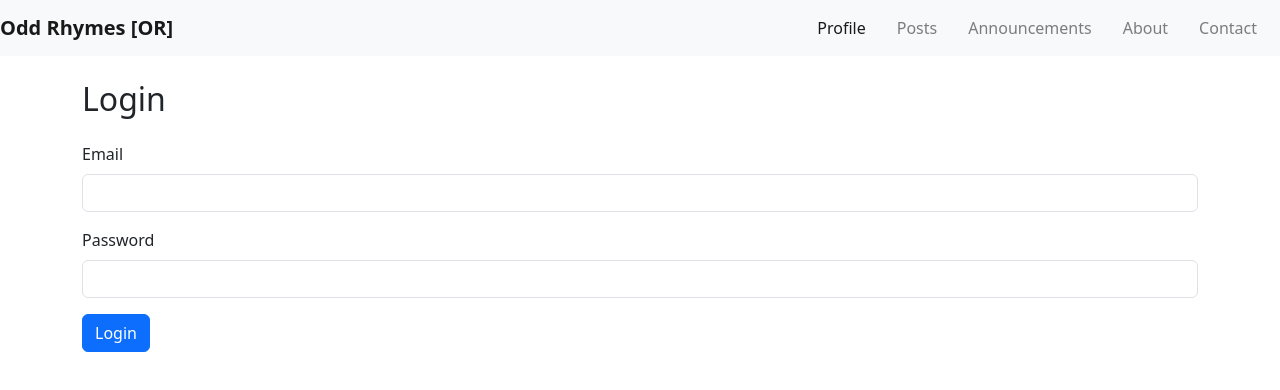
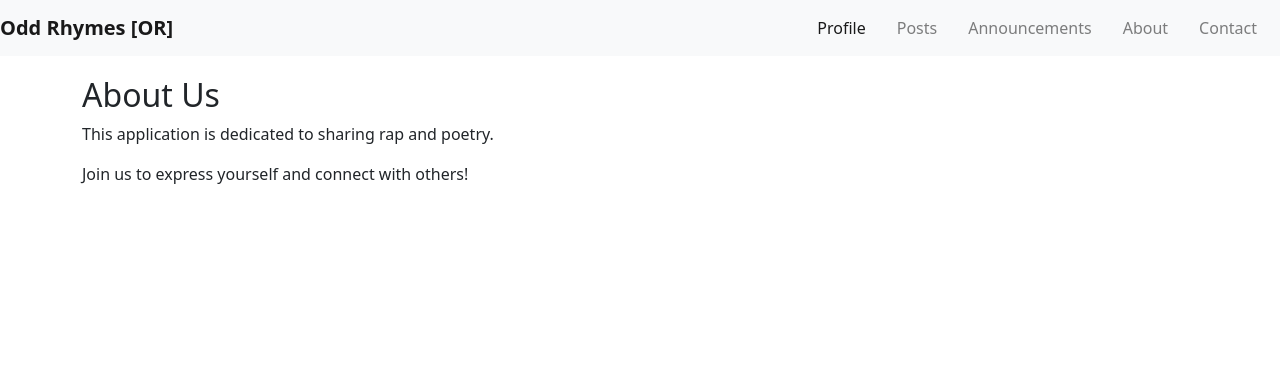
Before and after one commit to Danny000012/OddRhymesApplication, an Angular app in the folder OddRhymesFE/: page /about in a window 1280 px wide. Before the commit this address led to /login. Shown: the top 390 px of the page. Built offline with nearby package versions, Linux system fonts and the light colour scheme.

Commit message:
able to post on the FE

```diff
--- /dev/null
+++ b/OddRhymesFE/src/app/about/about.component.css
@@ -0,0 +1,4 @@
+/* src/app/about/about.component.css */
+.container {
+    margin-top: 20px;
+  }
--- /dev/null
+++ b/OddRhymesFE/src/app/about/about.component.html
@@ -0,0 +1,6 @@
+<!-- src/app/about/about.component.html -->
+<div class="container">
+    <h2>About Us</h2>
+    <p>This application is dedicated to sharing rap and poetry.</p>
+    <p>Join us to express yourself and connect with others!</p>
+  </div>
--- /dev/null
+++ b/OddRhymesFE/src/app/announcements/announcements.component.css
@@ -0,0 +1,4 @@
+/* src/app/announcements/announcements.component.css */
+.container {
+    margin-top: 20px;
+  }
--- /dev/null
+++ b/OddRhymesFE/src/app/announcements/announcements.component.html
@@ -0,0 +1,5 @@
+<!-- src/app/announcements/announcements.component.html -->
+<div class="container">
+    <h2>Announcements</h2>
+    <p>This is where you can display announcements.</p>
+  </div>
--- a/OddRhymesFE/src/app/app-routing.module.ts
+++ b/OddRhymesFE/src/app/app-routing.module.ts
@@ -5,6 +5,8 @@ import { LoginComponent } from './login/login.component';
 import { ProfileComponent } from './profile/profile.component';
 import { SignupComponent } from './signup/signup.component';
 import { AuthGuard } from './auth.guard'; // Adjust path as needed
+import { AnnouncementsComponent } from './announcements/announcements.component';
+import { AboutComponent } from './about/about.component';
 
 const routes: Routes = [
   { path: '', redirectTo: '/login', pathMatch: 'full' },  // Redirect root to login
@@ -12,6 +14,8 @@ const routes: Routes = [
   { path: 'signup', component: SignupComponent },
   { path: 'posts', component: RapPostsComponent },
   { path: 'profile/:username', component: ProfileComponent },
+  { path: 'announcements', component: AnnouncementsComponent },
+  { path: 'about', component: AboutComponent },
   //{ path: 'dashboard', component: DashboardComponent, canActivate: [AuthGuard] },
   { path: '**', redirectTo: '/login' }  // Wildcard route for handling unknown paths
 ];
--- a/OddRhymesFE/src/app/profile/profile.component.ts
+++ b/OddRhymesFE/src/app/profile/profile.component.ts
@@ -80,8 +80,8 @@ export class ProfileComponent implements OnInit {
     }
 
     const post = {
-      content: this.newPostContent,
-      user: this.user.username, // Assuming the username is used here
+      text: this.newPostContent, // Change 'content' to 'text'
+      user: this.user.username,   // Assuming the username is being passed as well
     };
 
     this.postService.createRapPost(post).subscribe(
```
Also changed, not shown: OddRhymesFE/src/app/about/about.component.ts (added, +10 -0 lines), OddRhymesFE/src/app/announcements/announcements.component.ts (added, +10 -0 lines), OddRhymesFE/src/app/app.module.ts (+6 -2 lines), 2 other files (tests, documents, lock files or other folders).
